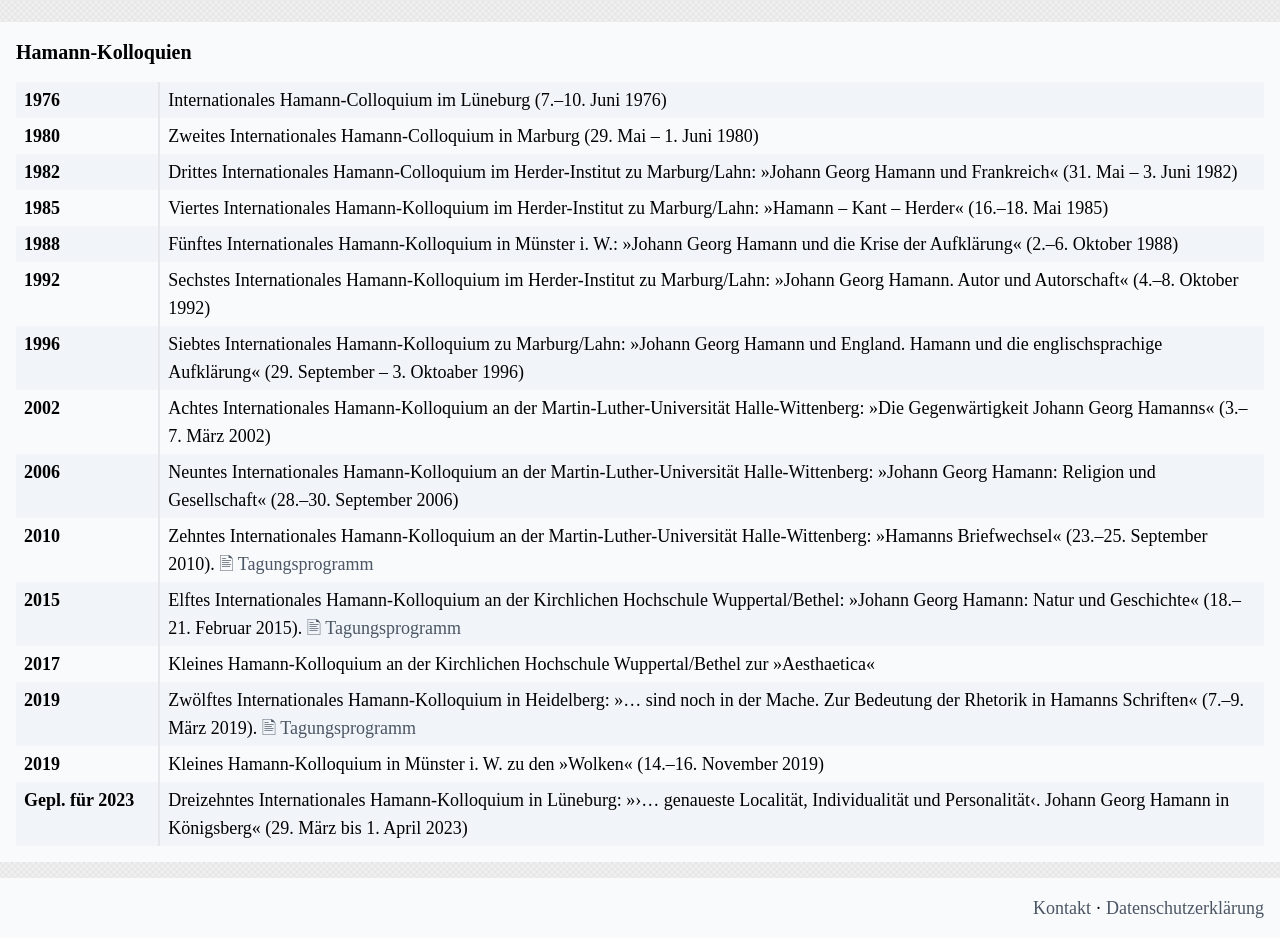
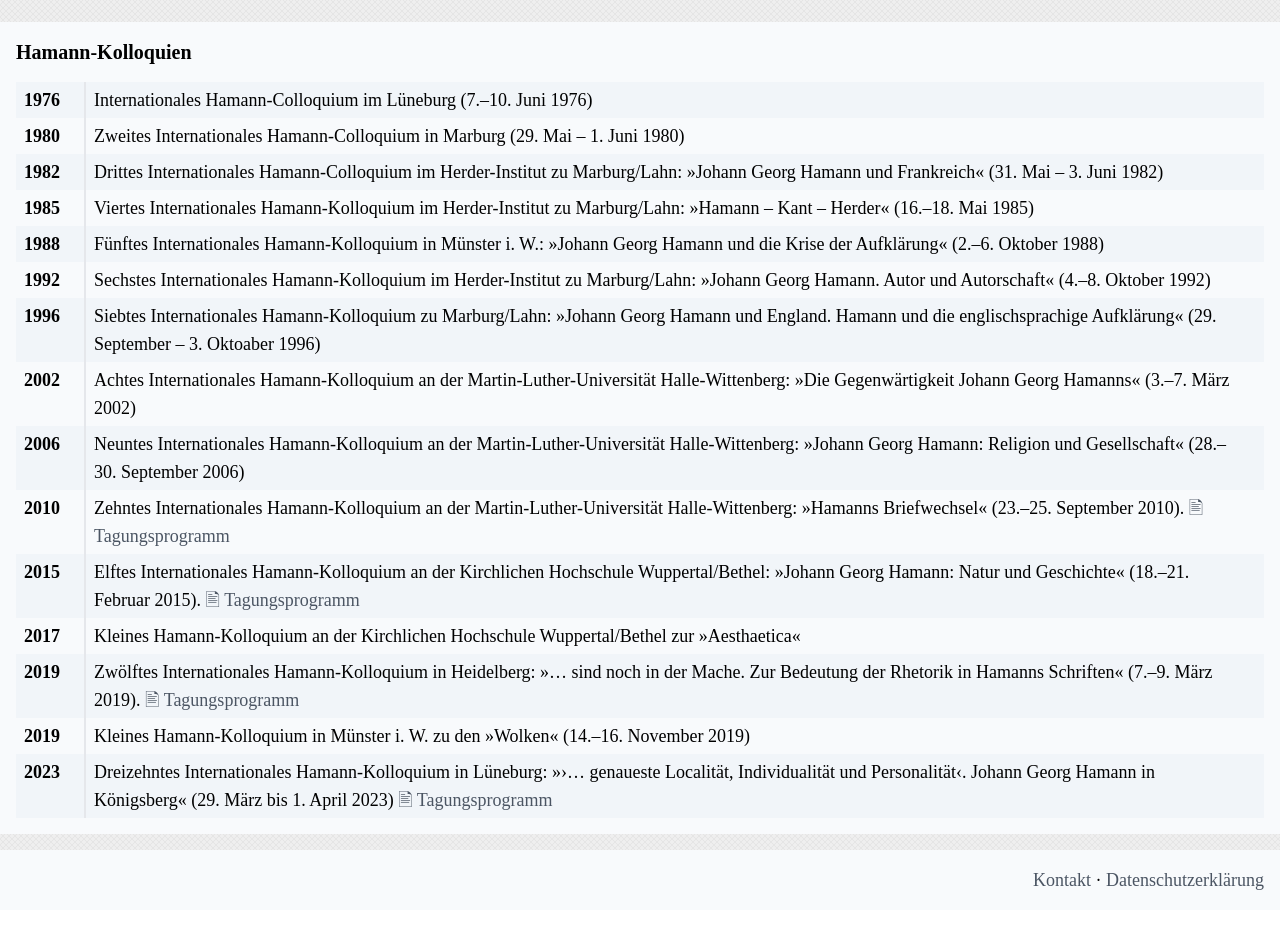
Before and after one commit to Theodor-Springmann-Stiftung/hamann-kolloquium, a website built with Vite: page kolloquien.html in a window 1280 px wide. Shown: the part 67-1005 px from the top of the page. After the commit the page ends 977 px from the top, so only its background shows below. Built offline with nearby package versions, Linux system fonts and the light colour scheme; a web font is replaced by a local one.

Commit message:
Aktualisierung Kolloquium 2023 + Link Tagungsprogramm

```diff
--- a/kolloquien.html
+++ b/kolloquien.html
@@ -203,14 +203,17 @@
         <tr>
           <td class="definition whitespace-nowrap pr-6 align-top">
             <span class="definition inline-block font-bold"
-              >Gepl. für 2023</span
+              >2023</span
             >
           </td>
           <td>
             <span class="desc inline">
               Dreizehntes Internationales Hamann-Kolloquium in Lüneburg: »›…
               genaueste Localität, Individualität und Personalität‹. Johann
-              Georg Hamann in Königsberg« (29. März bis 1. April 2023)</span
+              Georg Hamann in Königsberg« (29. März bis 1. April 2023)
+			  <a href="/pdf/Tagungsprogramme/2023_tagungsprogramm.pdf"
+                >🖹 Tagungsprogramm</a
+              ></span
             >
           </td>
         </tr>
```
